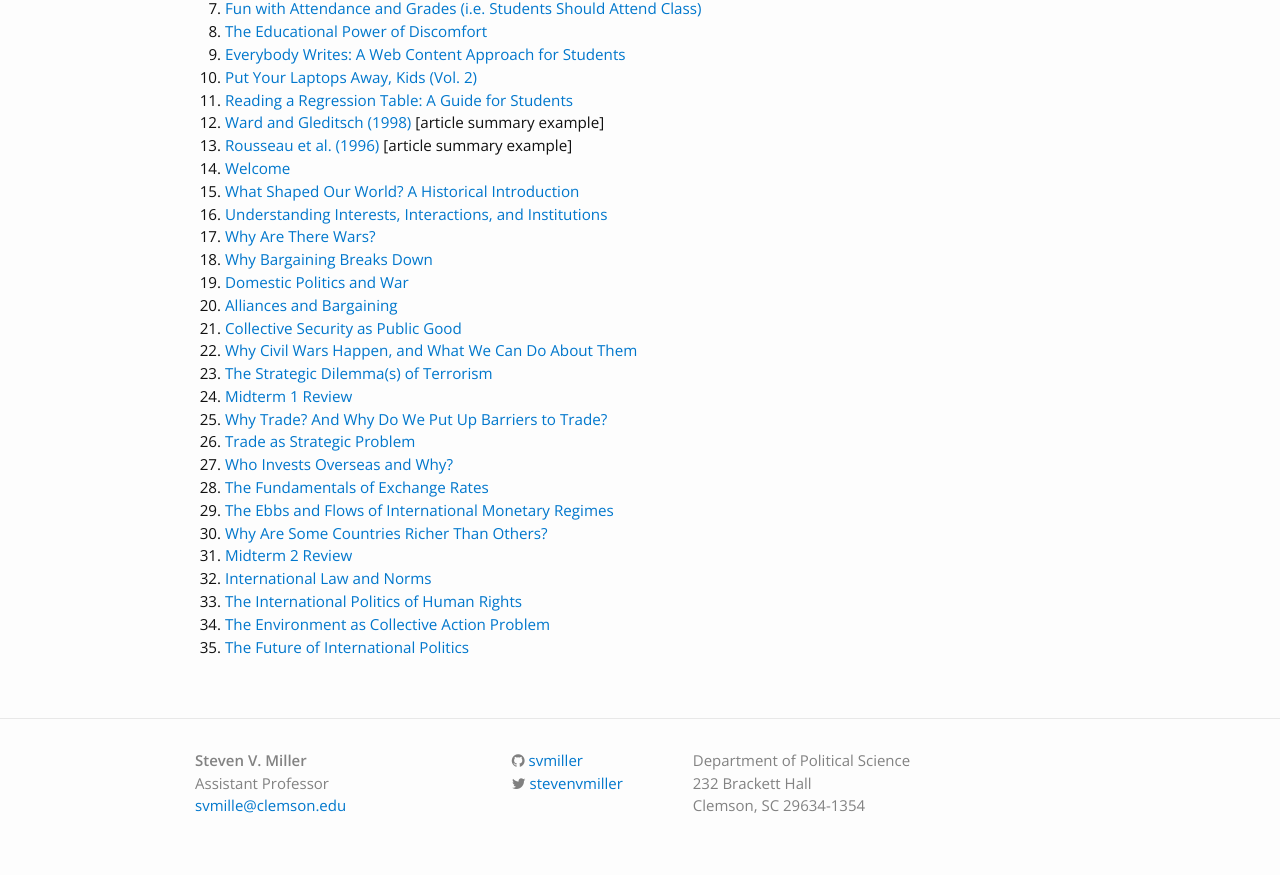
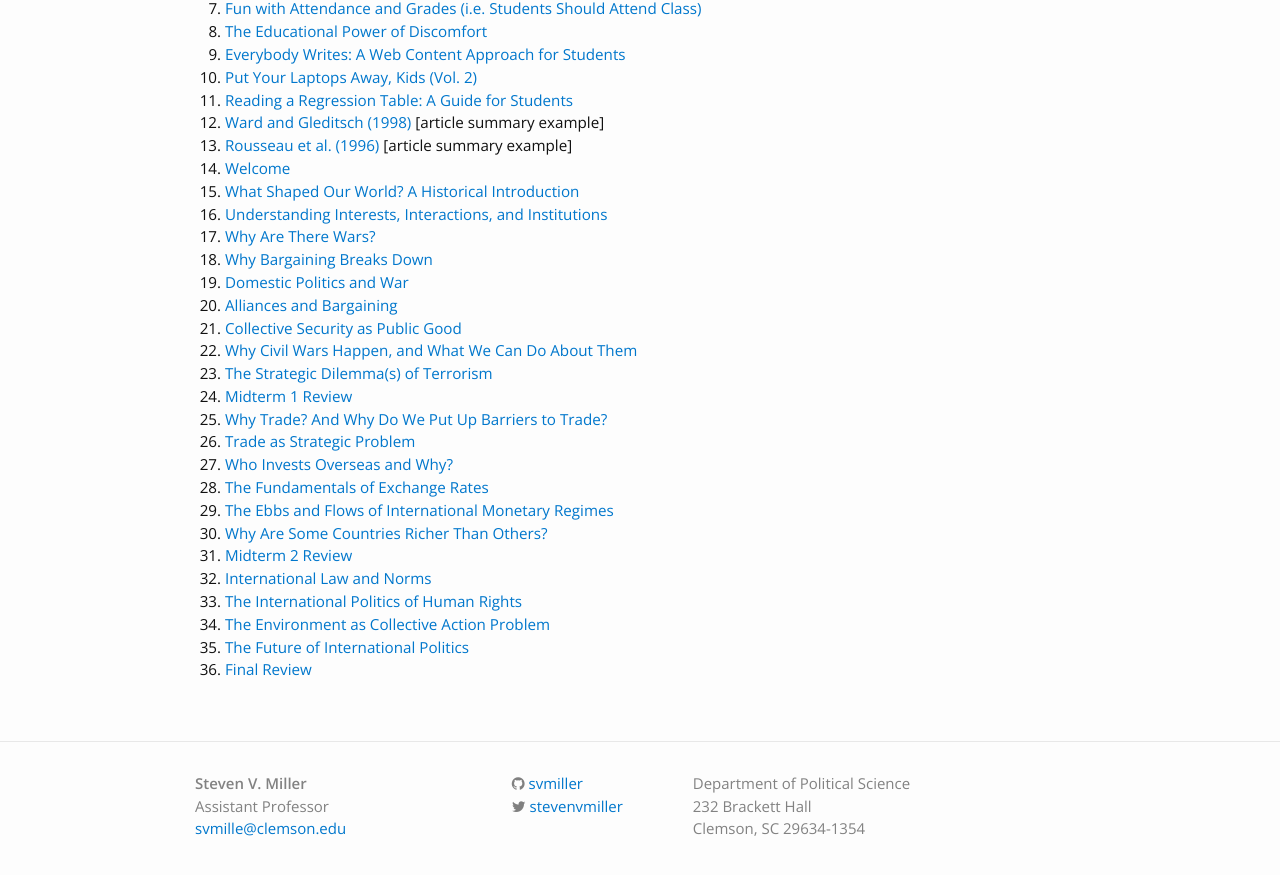
Before and after one commit to svmiller/svmiller.github.io, a Jekyll site: the page built from teaching/posc-1020.md, in a window 1280 px wide and 900 px high, scrolled down 972 px. Shown: the top 875 px of the window. Built offline with Jekyll 4.4.1, drawn with Linux system fonts in a browser that asks for light colours; nearby versions of some CDN libraries; some web fonts are replaced.

Commit message:
add final review for 1020

```diff
--- a/teaching/posc-1020.md
+++ b/teaching/posc-1020.md
@@ -45,3 +45,4 @@ This introductory-level course will survey several core topics in the study of i
 33. [The International Politics of Human Rights](https://www.dropbox.com/s/ox3hinxhrvartoz/posc1020-lecture-human-rights-1.pdf?dl=0)
 34. [The Environment as Collective Action Problem](https://www.dropbox.com/s/036g4nhkj7blsem/posc1020-lecture-environment-1.pdf?dl=0)
 35. [The Future of International Politics](https://www.dropbox.com/s/3yd0lsxolxr9jkp/posc1020-lecture-future-1.pdf?dl=0)
+36. [Final Review](https://www.dropbox.com/s/hyrhoiva73gf65q/posc1020-lecture-final-review.pdf?dl=0)
```
